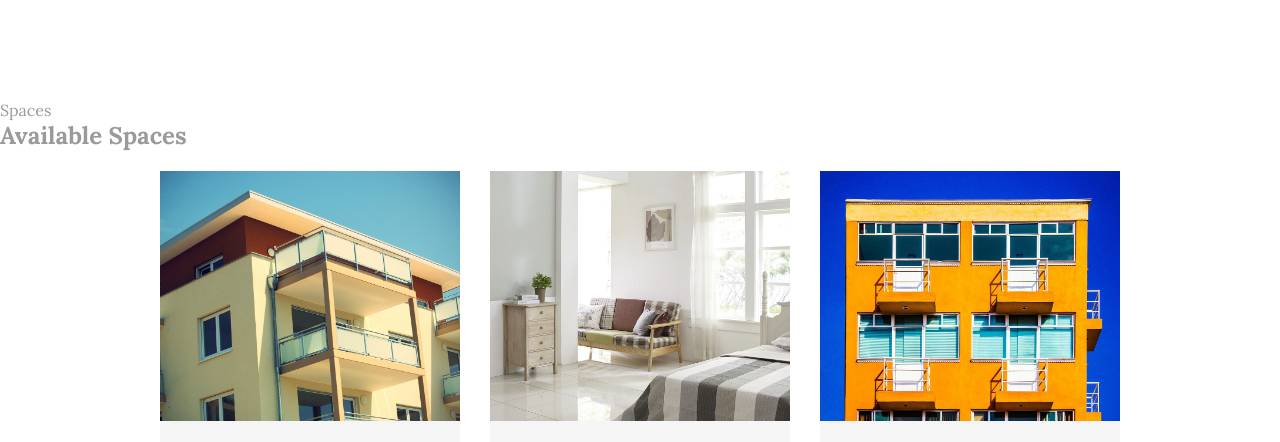
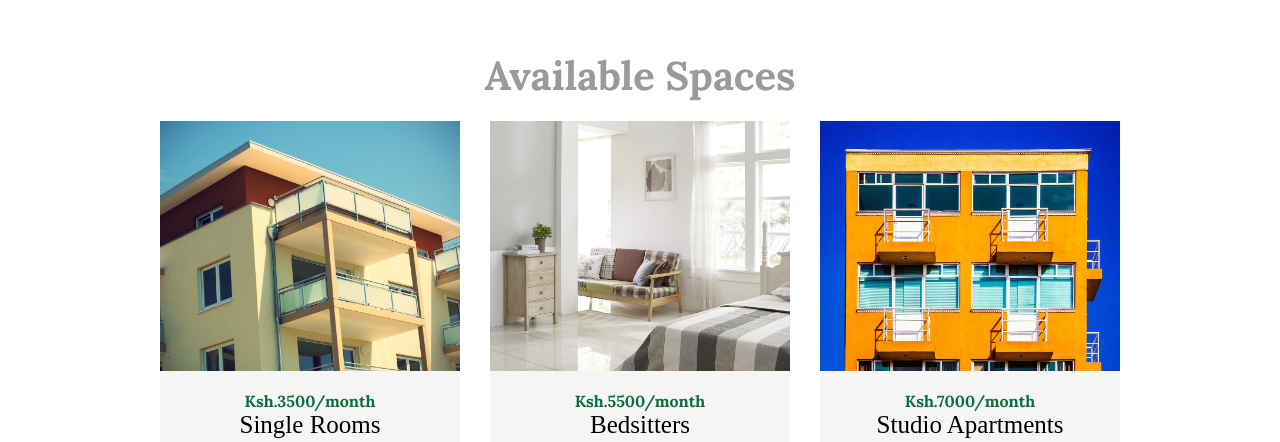
Before and after one commit to FrancisMurayaDev/urban-haven-apartments, a website built with Vite: page index.html in a window 1280 px wide. Shown: the part 1057-1499 px from the top of the page. Built offline with nearby package versions, Linux system fonts and the light colour scheme; a web font is replaced by a local one.

Commit message:
center available spaces title

```diff
--- a/index.html
+++ b/index.html
@@ -136,7 +136,6 @@
 
     <section class="spaces-section">
       <div class="title">
-        <p class="title-sub">Spaces</p>
         <h2 class="title-main">Available Spaces</h2>
       </div>
 
--- a/src/style.css
+++ b/src/style.css
@@ -222,9 +222,20 @@ font-weight: 700;
 /* End of hero section stylings */
 
 /* spaces section */
+.title {
+  display: flex;
+  align-items: center;
+  justify-content: center;
+
+}
+
+.title-main {
+  font-size: 4rem;
+
+}
 
 .spaces-section{
-margin-top: 10rem;
+margin-top: 5rem;
 }
 .amenities-container {
   display: flex;
```
